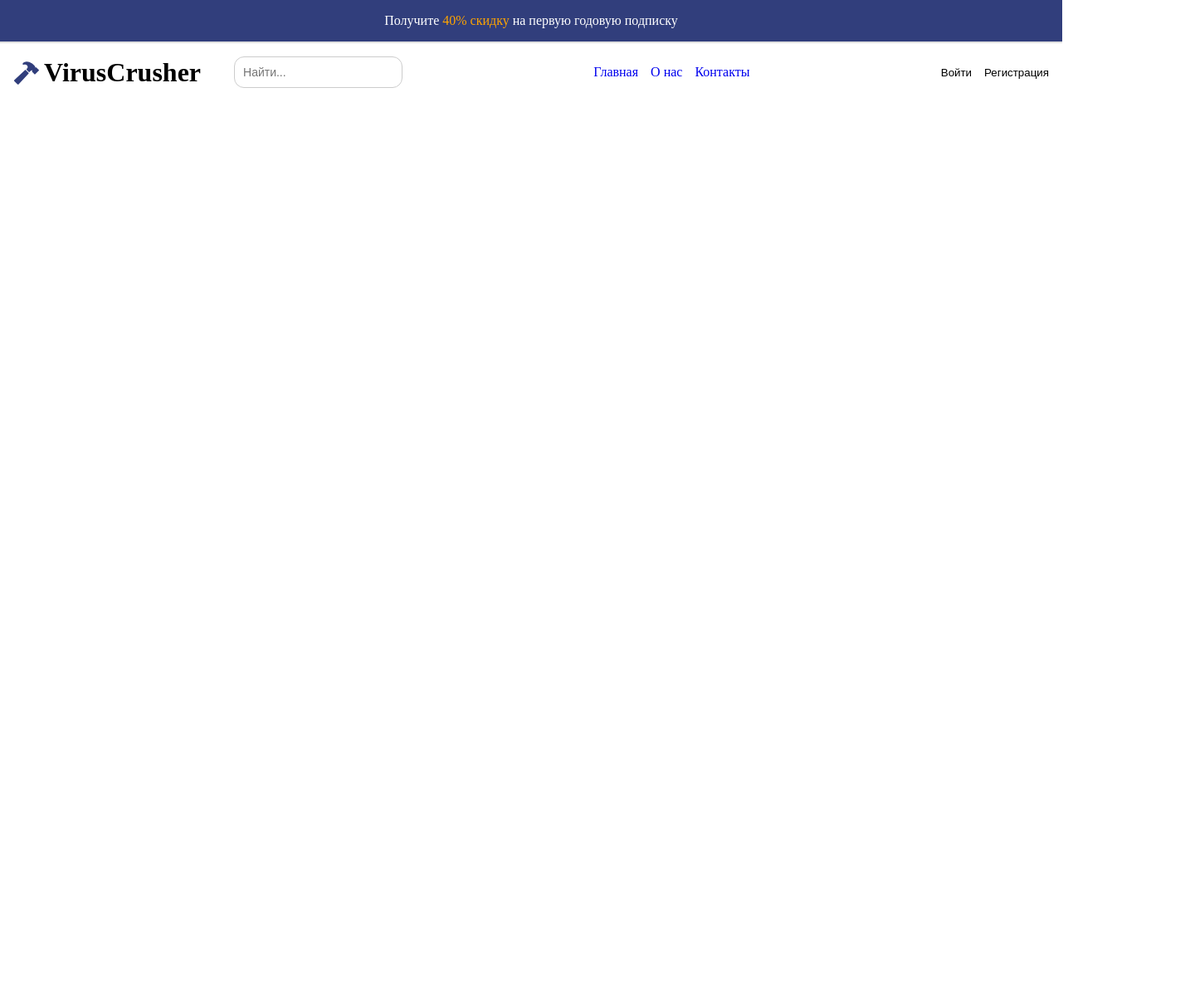
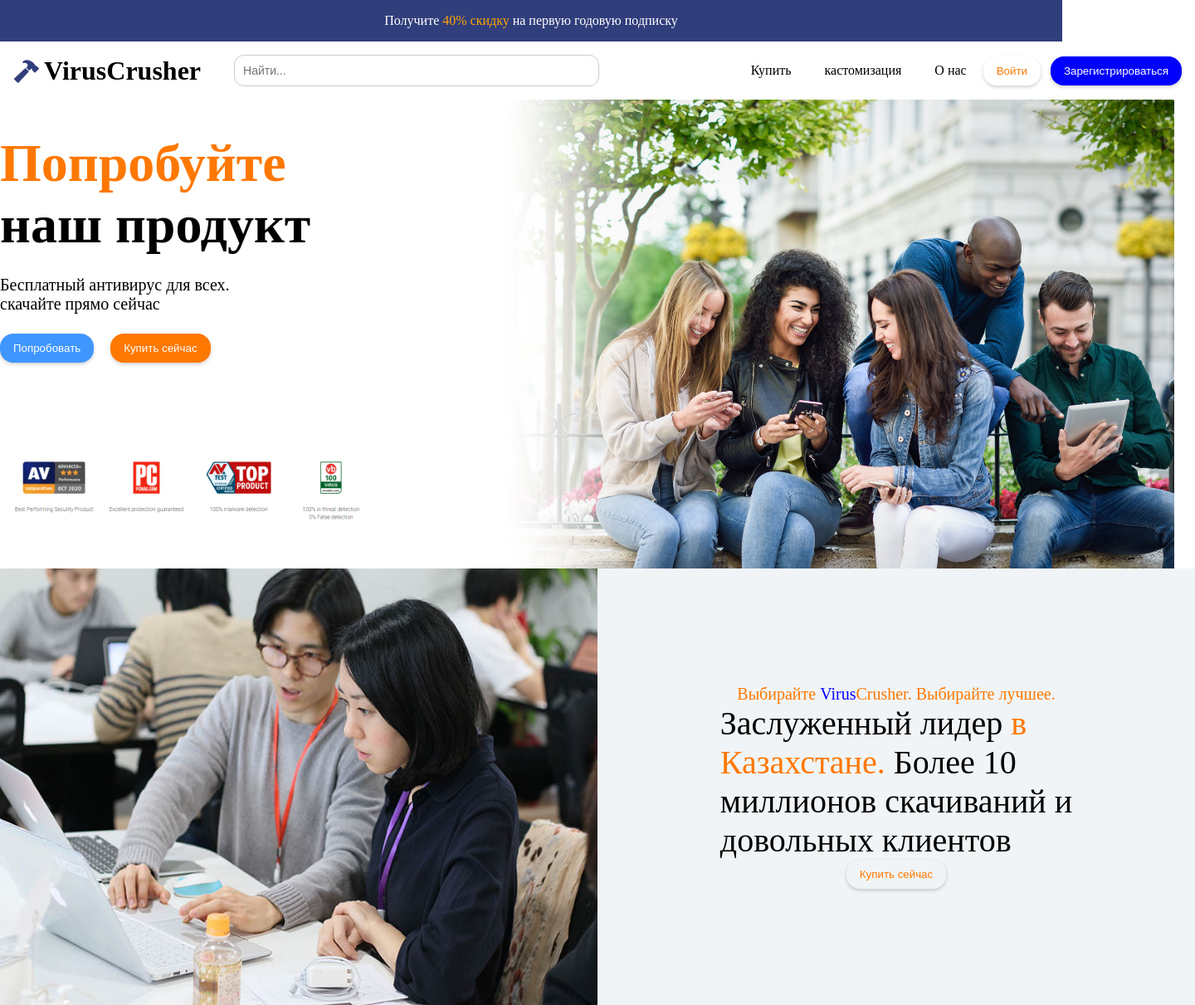
Before and after one commit to ARTURmark556/landing, a website: page index.html in a window 1280 px wide. Shown: the whole page at 83% size, 1440 px wide, since content can reach past the window. Before the commit the page ends 800 px from the top, so only its background shows below. Drawn offline with Linux system fonts and the light colour scheme.

Commit message:
конец

```diff
--- a/index.html
+++ b/index.html
@@ -12,7 +12,7 @@
       <div class="sale">
         <p>Получите <span>40% скидку</span> на первую годовую подписку</p>
       </div>
-      <div class="menu">
+      <div class="menu container">
         <div class="logo-search">
           <div class="logo">
             <svg
@@ -31,16 +31,53 @@
           </div>
           <input type="search" placeholder="Найти..." />
         </div>
-        <div class="nav">
-          <a href="#">Главная</a>
-          <a href="#">О нас</a>
-          <a href="#">Контакты</a>
-        </div>
-        <div class="buttons">
-          <button class="login">Войти</button>
-          <button class="signup">Регистрация</button>
+
+
+        <div class="navigation">
+          <div class="nav">
+            <a href="#">Купить </a>
+            <a href="#">кастомизация </a>
+            <a href="#"> О нас</a>
+          </div>
+          <div class="buttons">
+            <button class="btn login">Войти</button>
+            <button class="btn btn-blue signup">Зарегистрироваться</button>
+          </div>
         </div>
       </div>
     </header>
+    <section class="banner container">
+      <div class="tryproduct">
+        <h1>
+          <span>Попробуйте</span><br> наш продукт
+        </h1>
+        <div class="instal">
+
+          <p>Бесплатный антивирус для всех. <br>скачайте прямо сейчас</p>
+        </div>
+
+        <div class="try-btn">
+          <button class="btn btn-light">Попробовать </button>
+          <button class="btn btn-orange">Купить сейчас</button>
+        </div>
+        <img src="./src/img/099d327c83b3f2c277005385e15739fa4dc44cba.png" alt="" class="kartinki">
+      </div>
+      <div class="company">
+        <img src="./src/img/38ae8782487d273e293cce38a0a55cfc5341964c.jpg" alt="" class="company">
+      </div>
+    </section>
+
+    <div class="lider container">
+      <img src="./src/img/f9cae8afdf662959d87ef048bc1c405ce8480b1a.jpg" alt="">
+      <div class="text-content">
+        <div class="changeUs">
+          Выбирайте  <span>Virus</span>Crusher. Выбирайте лучшее.
+        </div>
+        <div class="Longtext">
+          Заслуженный лидер <span> в<br> Казахстане.</span> Более 10 <br> миллионов скачиваний и <br>довольных клиентов
+        </div>
+        <button class="btn btn-buy">Купить сейчас</button>
+      </div>
+    </div>
   </body>
 </html>
--- a/src/scss/style.scss
+++ b/src/scss/style.scss
@@ -6,6 +6,30 @@
 }
 html {
   scroll-behavior: smooth;
+}
+.container{
+  width: 1440px;
+  margin: 0 auto;
+}
+.btn{
+  box-shadow: 0 2px 4px 0 #20202033;
+  padding: 10px 16px;
+  color: #FF7800;
+  border-radius: 16px;
+  &-blue{
+    color: white;
+    background-color: blue;
+  }
+  &-light{
+    margin-top: 24px;
+    margin-right: 16px;
+    color: white;
+    background-color: #4096FF;
+  }
+  &-orange{
+    color: white;
+    background-color: #FF7800;
+  }
 }
 
 header {
@@ -31,8 +55,6 @@
     align-items: center;
     justify-content: space-between;
     flex-wrap: wrap;
-    border-top: 2px solid #e0e0e0;
-
     .logo-search {
       display: flex;
       gap: 40px;
@@ -40,24 +62,106 @@
     }
 
     .logo {
+
       display: flex;
       gap: 5px;
       align-items: center;
     }
 
     input {
-
+      width: 440px;
       border: 1px solid #ccc;
       padding: 10px;
       border-radius: 12px;
       font-size: 14px;
     }
+    .navigation {
+      display: flex;
 
-    .nav,
-    .buttons {
-      display: flex;
-      gap: 15px;
+      gap: 20px;
       align-items: center;
+      .nav,
+      .buttons {
+        display: flex;
+        gap: 12px;
+        align-items: center;
+
+      }
+      .nav{
+        gap: 40px;
+        a {
+            text-decoration: none;
+            color: black;
+            font-size: 16px;
+          }
+      }
+
     }
   }
 }
+.banner{
+  display: flex;
+  align-items: center;
+  .tryproduct {
+    h1{
+      font-size: 64px;
+      span{
+        color: #FF7800;
+      }
+    }
+
+    .kartinki{
+      margin-top: 104px;
+      width: 457px;
+      height: 107;
+    }
+    .instal{
+      font-size: 20px;
+      margin-top: 24px;
+    }
+  }
+  .company{
+    width: 958px;
+    height: 565px;
+    img{
+      width: 100%;
+      height: 100%;
+      object-fit: cover;
+      transform: scaleX(-1);
+    }
+  }
+}
+.lider{
+  img{
+    width: 713px;
+    height: 526px;
+
+  }
+}
+
+.lider{
+  display: flex;
+  background-color: #F1F4F7;
+  img, .text-content{
+    width: 50%;
+  }
+  .text-content{
+    display: flex;
+    flex-direction: column;
+    align-items: center;
+    justify-content: center;
+  }
+  .changeUs{
+    font-size: 20px;
+    color: #FF7800;
+    span{
+      color: blue;
+    }
+  }
+  .Longtext{
+    font-size: 40px;
+  span{
+    color: #FF7800;
+  }
+  }
+}
```
Also changed, not shown: src/css/style.css, src/img/099d327c83b3f2c277005385e15739fa4dc44cba.png (added), src/img/38ae8782487d273e293cce38a0a55cfc5341964c.jpg (added), src/img/f9cae8afdf662959d87ef048bc1c405ce8480b1a.jpg (added), 1 other file.
